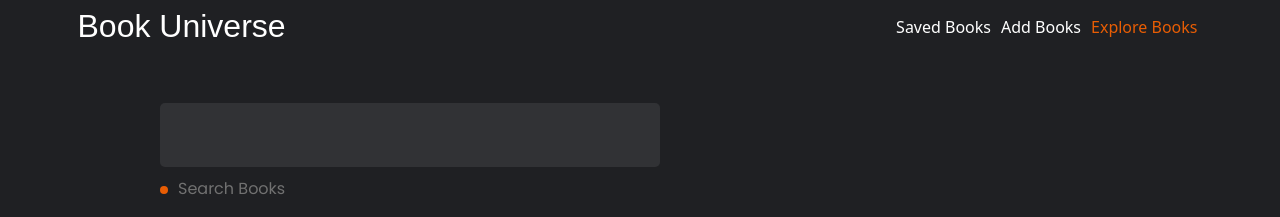
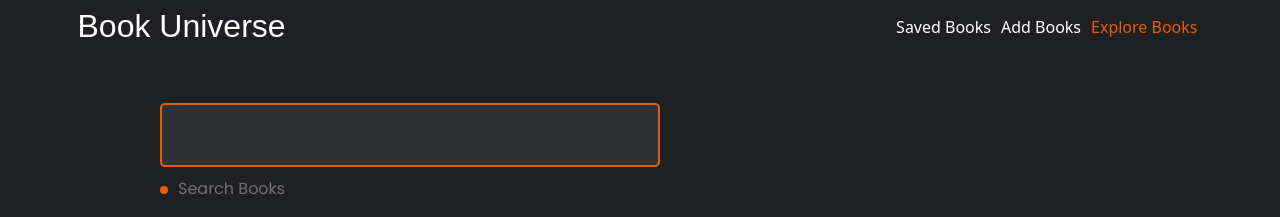
Before and after one commit to Jyoti-Technosoft/book-universe, a Next.js app: page /books in a window 1280 px wide. Shown: the top 217 px of the page. Built offline with nearby package versions, Linux system fonts and the light colour scheme; no server answers; the database is empty; a web font is replaced by a local one.

Commit message:
- Set searchbar auto focus on explore book section. - Book not show issue fix.

```diff
--- a/components/booksPage/SearchBar.js
+++ b/components/booksPage/SearchBar.js
@@ -1,12 +1,19 @@
-import React from 'react';
+import React, { useEffect, useRef } from 'react';
 
 import classes from './SearchBar.module.scss';
 
 function SearchBar({ searchText, setSearchText }) {
+  const inputRef = useRef();
+
+  useEffect(() => {
+    inputRef.current.focus();
+  }, []);
+
   return (
     <input
       className={classes.input}
       value={searchText}
+      ref={inputRef}
       onChange={(e) => setSearchText(e.target.value)}
     />
   );
--- a/pages/books/index.js
+++ b/pages/books/index.js
@@ -133,6 +133,8 @@ function Books() {
             <SingleBookCard key={book.bookId} book={book} />
           ))}
 
+        {queriedData?.length === 0 && <Text>No books found</Text>}
+
         {books && !queriedData && books?.length === 0 && (
           <Text>No books found</Text>
         )}
```
